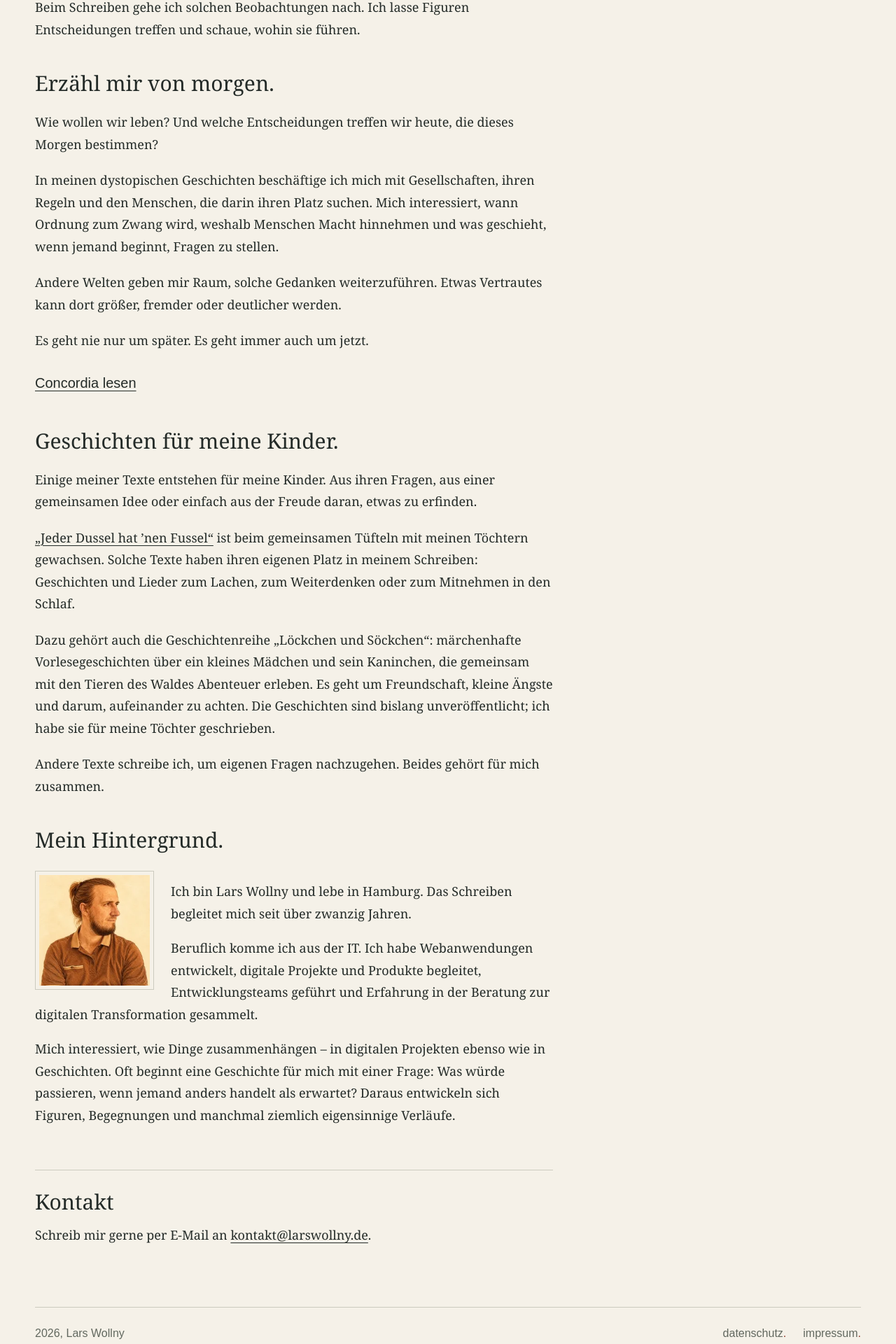
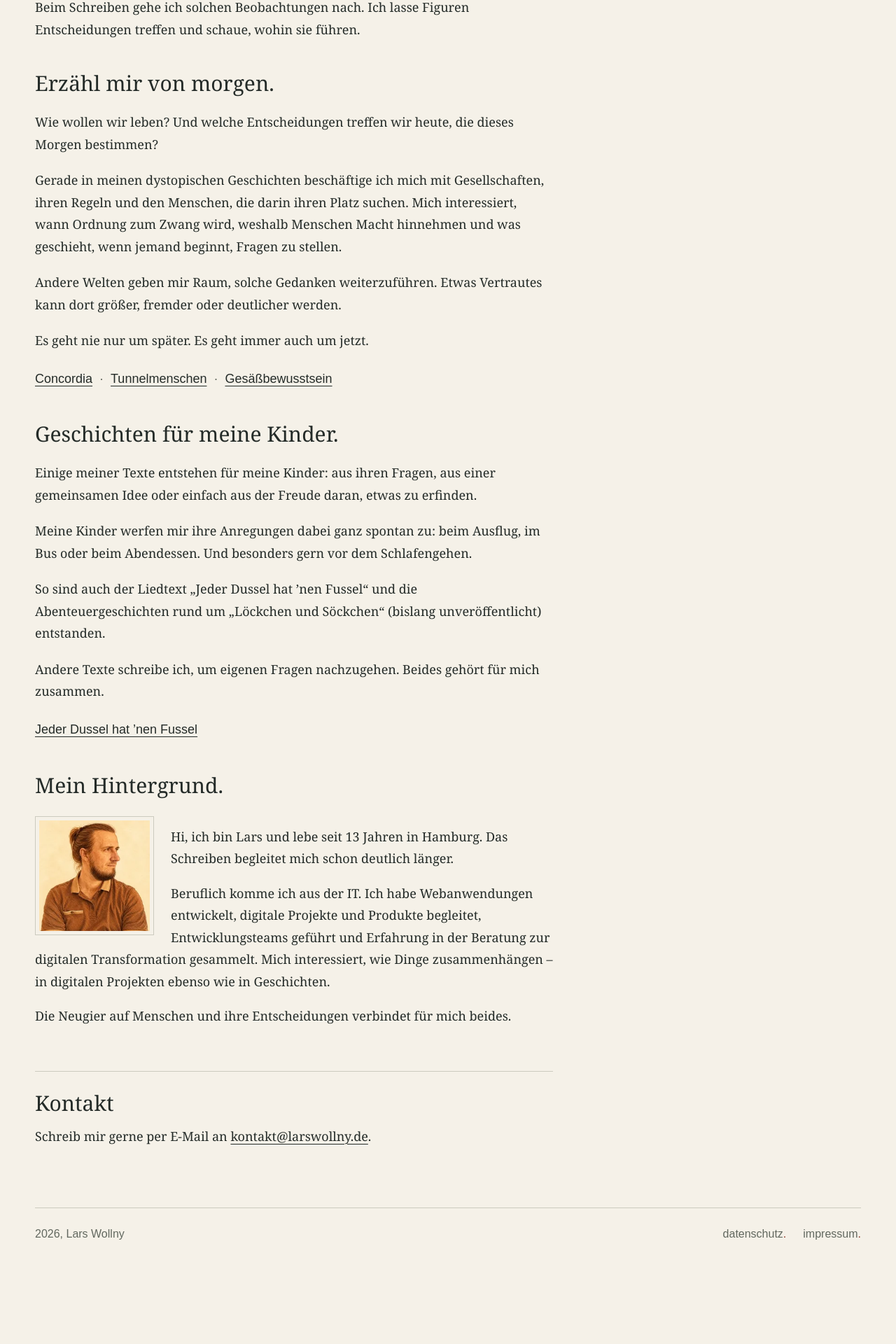
Before and after one commit to LarsLWO/website, a Jekyll site: the page built from ueber-mich.html, in a window 1280 px wide. Shown: the part 717-2637 px from the top of the page at 70% size. Built offline with Jekyll 4.4.1, drawn with Linux system fonts in a browser that asks for light colours; after the commit the page ends 2527 px from its top, so only the background shows below that.

Commit message:
Generate about-page story links by tag and update author introduction

```diff
--- a/_config.yml
+++ b/_config.yml
@@ -13,6 +13,7 @@ collections:
     output: true
     permalink: /:collection/:path/
 
+timezone: Europe/Berlin
 lang: de-DE
 author: Lars Wollny
 default_image: /assets/images/lars-wollny-portrait-sepia-web-mirrored.jpeg
--- /dev/null
+++ b/_data/author.yml
@@ -0,0 +1 @@
+hamburg_since: "2013-07-01"
--- /dev/null
+++ b/_includes/elapsed-years.html
@@ -0,0 +1,9 @@
+{%- assign since_year = include.since | date: '%Y' | plus: 0 -%}
+{%- assign since_month_day = include.since | date: '%m%d' | plus: 0 -%}
+{%- assign current_year = site.time | date: '%Y' | plus: 0 -%}
+{%- assign current_month_day = site.time | date: '%m%d' | plus: 0 -%}
+{%- assign elapsed_years = current_year | minus: since_year -%}
+{%- if current_month_day < since_month_day -%}
+{%- assign elapsed_years = elapsed_years | minus: 1 -%}
+{%- endif -%}
+<span data-elapsed-years data-since="{{ include.since | escape }}">{{ elapsed_years | at_least: 0 }}</span>
--- /dev/null
+++ b/_includes/tagged-text-links.html
@@ -0,0 +1,10 @@
+{%- assign related_texts = site.texts | where_exp: 'text', 'text.tags contains include.tag' | where_exp: 'text', 'text.published != false' | sort: 'created_on' | reverse -%}
+{%- if related_texts.size > 0 -%}
+<nav class="related-texts" aria-label="{{ include.label | escape }}">
+  <ul role="list">
+    {%- for text in related_texts -%}
+    <li>{% unless forloop.first %}<span class="related-text-separator" aria-hidden="true">·</span>{% endunless %}<a href="{{ text.url | relative_url }}">{{ text.title | escape }}</a></li>
+    {%- endfor -%}
+  </ul>
+</nav>
+{%- endif -%}
--- a/_layouts/magazine.html
+++ b/_layouts/magazine.html
@@ -1,6 +1,6 @@
 <!DOCTYPE html>
 <html lang="de"><head><meta charset="utf-8"><meta name="viewport" content="width=device-width, initial-scale=1">{% include seo.html %}
-<link rel="stylesheet" href="{{ '/assets/css/magazine.css' | relative_url }}?v=about-20261106"></head><body><a class="skip" href="#inhalt">Zum Inhalt</a><div class="wrap"><header class="site-header"><a class="brand" href="{{ '/' | relative_url }}">Lars Wollny<span class="brand-dot" aria-hidden="true">.</span></a><nav aria-label="Hauptnavigation"><a href="{{ '/' | relative_url }}"{% if page.nav == 'home' %} aria-current="page"{% endif %}>home<span class="brand-dot" aria-hidden="true">.</span></a><a href="{{ '/stories/' | relative_url }}"{% if page.nav == 'stories' %} aria-current="page"{% endif %}>geschriebenes<span class="brand-dot" aria-hidden="true">.</span></a><a href="{{ '/ueber-mich/' | relative_url }}"{% if page.nav == 'about' %} aria-current="page"{% endif %}>hinter den worten<span class="brand-dot" aria-hidden="true">.</span></a></nav></header><main id="inhalt">{{ content }}</main><p class="print-source">Lars Wollny<br>Quelle: {{ page.url | replace: 'index.html', '' | absolute_url | escape }}</p><footer class="site-footer"><span>2026, Lars Wollny</span><nav aria-label="Rechtliche Informationen"><a href="{{ '/datenschutz/' | relative_url }}">datenschutz<span class="brand-dot" aria-hidden="true">.</span></a><a href="{{ '/impressum/' | relative_url }}">impressum<span class="brand-dot" aria-hidden="true">.</span></a></nav></footer></div>{% if site.data.legal.analytics_enabled %}
+<link rel="stylesheet" href="{{ '/assets/css/magazine.css' | relative_url }}?v=about-tags-20261106"></head><body><a class="skip" href="#inhalt">Zum Inhalt</a><div class="wrap"><header class="site-header"><a class="brand" href="{{ '/' | relative_url }}">Lars Wollny<span class="brand-dot" aria-hidden="true">.</span></a><nav aria-label="Hauptnavigation"><a href="{{ '/' | relative_url }}"{% if page.nav == 'home' %} aria-current="page"{% endif %}>home<span class="brand-dot" aria-hidden="true">.</span></a><a href="{{ '/stories/' | relative_url }}"{% if page.nav == 'stories' %} aria-current="page"{% endif %}>geschriebenes<span class="brand-dot" aria-hidden="true">.</span></a><a href="{{ '/ueber-mich/' | relative_url }}"{% if page.nav == 'about' %} aria-current="page"{% endif %}>hinter den worten<span class="brand-dot" aria-hidden="true">.</span></a></nav></header><main id="inhalt">{{ content }}</main><p class="print-source">Lars Wollny<br>Quelle: {{ page.url | replace: 'index.html', '' | absolute_url | escape }}</p><footer class="site-footer"><span>2026, Lars Wollny</span><nav aria-label="Rechtliche Informationen"><a href="{{ '/datenschutz/' | relative_url }}">datenschutz<span class="brand-dot" aria-hidden="true">.</span></a><a href="{{ '/impressum/' | relative_url }}">impressum<span class="brand-dot" aria-hidden="true">.</span></a></nav></footer></div>{% if site.data.legal.analytics_enabled %}
 <!-- Cloudflare Web Analytics --><script type='module' src='https://static.cloudflareinsights.com/beacon.min.js' data-cf-beacon='{"token": "3c887d5a920445238cf8ddb31729c0d4"}'></script><!-- End Cloudflare Web Analytics -->
 {% endif %}
 {% include copy-confirmation.html %}
--- a/assets/css/magazine.css
+++ b/assets/css/magazine.css
@@ -162,3 +162,11 @@
 .about-section .background-copy .author-portrait{margin-top:4px}
 @media(max-width:700px){.about-section{margin-bottom:36px}}
 @media print{.about-section{max-width:none;margin-bottom:12pt}.about-section>p{margin:0 0 7pt}}
+
+/* Build-generated links for each writing theme. */
+.related-texts{display:block;margin:18px 0 0;font:18px/1.6 Arial,sans-serif}
+.related-texts ul{display:flex;flex-wrap:wrap;gap:4px 0;list-style:none;padding:0;margin:0}
+.related-texts li{display:flex;align-items:baseline;min-width:0;max-width:100%}
+.related-texts a{padding:4px 0;text-decoration:underline;overflow-wrap:anywhere}
+.related-text-separator{flex:none;margin:0 10px;color:var(--muted)}
+@media print{.related-texts{font-size:9pt;margin-top:6pt}.related-texts a{padding:0}}
--- /dev/null
+++ b/assets/js/elapsed-years.js
@@ -0,0 +1,17 @@
+(() => {
+  'use strict';
+
+  // Count anniversaries using Hamburg's calendar date, including near midnight.
+  const parts = new Intl.DateTimeFormat('en-GB', {
+    timeZone: 'Europe/Berlin', year: 'numeric', month: '2-digit', day: '2-digit'
+  }).formatToParts(new Date());
+  const today = Object.fromEntries(parts.map(part => [part.type, Number(part.value)]));
+
+  document.querySelectorAll('[data-elapsed-years][data-since]').forEach(element => {
+    const [year, month, day] = element.dataset.since.split('-').map(Number);
+    if (!year || !month || !day) return;
+    let years = today.year - year;
+    if (today.month < month || (today.month === month && today.day < day)) years -= 1;
+    element.textContent = String(Math.max(0, years));
+  });
+})();
--- a/ueber-mich.html
+++ b/ueber-mich.html
@@ -23,27 +23,28 @@ description: "Ich bin Lars Wollny. Ich schreibe über familiäre Spannungen, Ste
     <section class="about-section" aria-labelledby="morgen">
       <h2 id="morgen">Erzähl mir von morgen.</h2>
       <p>Wie wollen wir leben? Und welche Entscheidungen treffen wir heute, die dieses Morgen bestimmen?</p>
-      <p>In meinen dystopischen Geschichten beschäftige ich mich mit Gesellschaften, ihren Regeln und den Menschen, die darin ihren Platz suchen. Mich interessiert, wann Ordnung zum Zwang wird, weshalb Menschen Macht hinnehmen und was geschieht, wenn jemand beginnt, Fragen zu stellen.</p>
+      <p>Gerade in meinen dystopischen Geschichten beschäftige ich mich mit Gesellschaften, ihren Regeln und den Menschen, die darin ihren Platz suchen. Mich interessiert, wann Ordnung zum Zwang wird, weshalb Menschen Macht hinnehmen und was geschieht, wenn jemand beginnt, Fragen zu stellen.</p>
       <p>Andere Welten geben mir Raum, solche Gedanken weiterzuführen. Etwas Vertrautes kann dort größer, fremder oder deutlicher werden.</p>
       <p>Es geht nie nur um später. Es geht immer auch um jetzt.</p>
-      <a class="text-link" href="{{ '/texts/short/concordia/' | relative_url }}">Concordia lesen</a>
+      {% include tagged-text-links.html tag='Gesellschaft' label='Texte über Gesellschaft' %}
     </section>
 
     <section class="about-section" aria-labelledby="kinder">
       <h2 id="kinder">Geschichten für meine Kinder.</h2>
-      <p>Einige meiner Texte entstehen für meine Kinder. Aus ihren Fragen, aus einer gemeinsamen Idee oder einfach aus der Freude daran, etwas zu erfinden.</p>
-      <p><a href="{{ '/texts/songs/jeder-dussel-hat-nen-fussel/' | relative_url }}">„Jeder Dussel hat ’nen Fussel“</a> ist beim gemeinsamen Tüfteln mit meinen Töchtern gewachsen. Solche Texte haben ihren eigenen Platz in meinem Schreiben: Geschichten und Lieder zum Lachen, zum Weiterdenken oder zum Mitnehmen in den Schlaf.</p>
-      <p>Dazu gehört auch die Geschichtenreihe „Löckchen und Söckchen“: märchenhafte Vorlesegeschichten über ein kleines Mädchen und sein Kaninchen, die gemeinsam mit den Tieren des Waldes Abenteuer erleben. Es geht um Freundschaft, kleine Ängste und darum, aufeinander zu achten. Die Geschichten sind bislang unveröffentlicht; ich habe sie für meine Töchter geschrieben.</p>
+      <p>Einige meiner Texte entstehen für meine Kinder: aus ihren Fragen, aus einer gemeinsamen Idee oder einfach aus der Freude daran, etwas zu erfinden.</p>
+      <p>Meine Kinder werfen mir ihre Anregungen dabei ganz spontan zu: beim Ausflug, im Bus oder beim Abendessen. Und besonders gern vor dem Schlafengehen.</p>
+      <p>So sind auch der Liedtext „Jeder Dussel hat ’nen Fussel“ und die Abenteuergeschichten rund um „Löckchen und Söckchen“ (bislang unveröffentlicht) entstanden.</p>
       <p>Andere Texte schreibe ich, um eigenen Fragen nachzugehen. Beides gehört für mich zusammen.</p>
+      {% include tagged-text-links.html tag='Kinder' label='Texte für Kinder' %}
     </section>
 
     <section class="about-section" aria-labelledby="hintergrund">
       <h2 id="hintergrund">Mein Hintergrund.</h2>
       <div class="background-copy">
         <figure class="author-portrait"><picture><source type="image/webp" srcset="{{ '/assets/images/optimized/lars-wollny-240.webp' | relative_url }} 240w, {{ '/assets/images/optimized/lars-wollny-480.webp' | relative_url }} 480w" sizes="(max-width: 700px) 120px, 170px"><img src="{{ '/assets/images/lars-wollny-portrait-sepia-web-mirrored.jpeg' | relative_url }}" alt="Sepiazeichnung von Lars Wollny im braunen Poloshirt" width="480" height="640" loading="lazy" decoding="async"></picture></figure>
-        <p>Ich bin Lars Wollny und lebe in Hamburg. Das Schreiben begleitet mich seit über zwanzig Jahren.</p>
-        <p>Beruflich komme ich aus der IT. Ich habe Webanwendungen entwickelt, digitale Projekte und Produkte begleitet, Entwicklungsteams geführt und Erfahrung in der Beratung zur digitalen Transformation gesammelt.</p>
-        <p>Mich interessiert, wie Dinge zusammenhängen – in digitalen Projekten ebenso wie in Geschichten. Oft beginnt eine Geschichte für mich mit einer Frage: Was würde passieren, wenn jemand anders handelt als erwartet? Daraus entwickeln sich Figuren, Begegnungen und manchmal ziemlich eigensinnige Verläufe.</p>
+        <p>Hi, ich bin Lars und lebe seit {% include elapsed-years.html since=site.data.author.hamburg_since %} Jahren in Hamburg. Das Schreiben begleitet mich schon deutlich länger.</p>
+        <p>Beruflich komme ich aus der IT. Ich habe Webanwendungen entwickelt, digitale Projekte und Produkte begleitet, Entwicklungsteams geführt und Erfahrung in der Beratung zur digitalen Transformation gesammelt. Mich interessiert, wie Dinge zusammenhängen – in digitalen Projekten ebenso wie in Geschichten.</p>
+        <p>Die Neugier auf Menschen und ihre Entscheidungen verbindet für mich beides.</p>
       </div>
     </section>
 
@@ -53,3 +54,4 @@ description: "Ich bin Lars Wollny. Ich schreibe über familiäre Spannungen, Ste
     </section>
   </div>
 </article>
+<script src="{{ '/assets/js/elapsed-years.js' | relative_url }}" defer></script>
```
